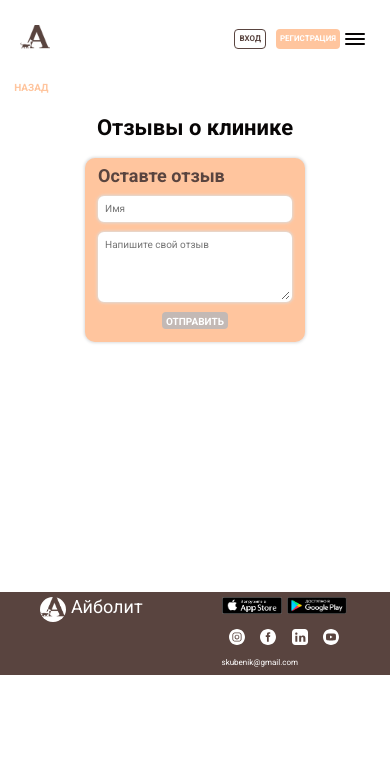
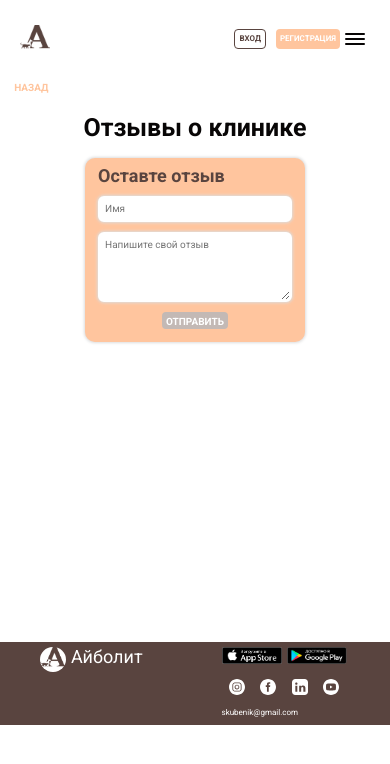
Before and after one commit to Skubenyk/VetClinic-Frontend, a React (Create React App) app: page /review in a window 390 px wide. Shown: the top 764 px of the page. Built offline with nearby package versions, Linux system fonts and the light colour scheme.

Commit message:
media + footer bottom

```diff
--- a/src/components/contacts/contacts.module.scss
+++ b/src/components/contacts/contacts.module.scss
@@ -25,7 +25,7 @@
 
 //*Title
 .title {
-  font-size: $fs-title3;
+  font-size: $fs-title2;
   margin-bottom: 30px;
   text-align: center;
   line-height: 20px;
@@ -33,16 +33,17 @@
   // Media
   @media screen and (max-width: 1024px) {
     margin-top: 50px;
-    font-size: 18px;
+    font-size: 35px;
   }
   @media screen and (max-width: 768px) {
     margin-bottom: 20px;
     margin-top: 40px;
+    font-size: 30px;
   }
   @media screen and (max-width: 480px) {
     margin-bottom: 10px;
     margin-top: 20px;
-    font-size: 16px;
+    font-size: 25px;
   }
 }
 
--- a/src/components/footer/footer.module.scss
+++ b/src/components/footer/footer.module.scss
@@ -8,7 +8,7 @@
 //*Footer section
 .footer {
   background-color: $c-brown;
-  margin-top: 250px;
+  margin-top: 300px;
   color: $c-white;
   width: 100%;
   bottom: 0;
--- a/src/components/review/review.module.scss
+++ b/src/components/review/review.module.scss
@@ -44,15 +44,15 @@
   // Media
   @media screen and (max-width: 1024px) {
     margin-bottom: 40px;
-    font-size: 34px;
+    font-size: 35px;
   }
   @media screen and (max-width: 768px) {
     margin-bottom: 30px;
-    font-size: 26px;
+    font-size: 30px;
   }
   @media screen and (max-width: 480px) {
     margin-bottom: 23px;
-    font-size: 22px;
+    font-size: 25px;
   }
 }
 
```
